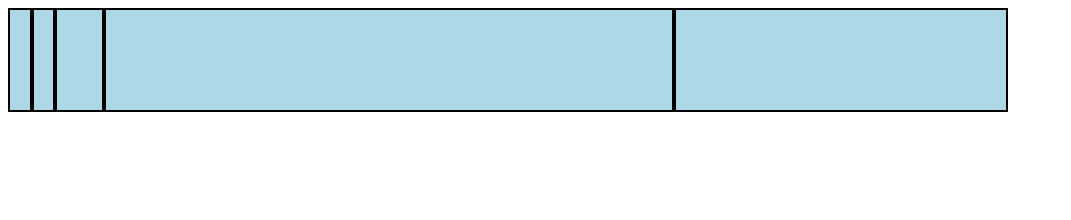
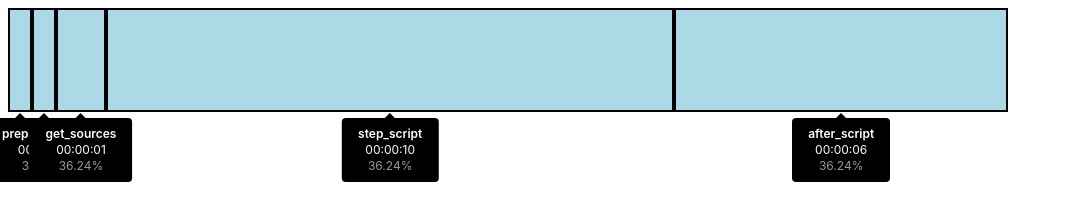
Before and after one commit to antmicro/ci-timeline-visualizer, a plain HTML site: page index.html in a window 1280 px wide. Shown: the whole page, without its empty margins (0-1071 px from the left). Drawn offline with Linux system fonts and the light colour scheme.

Commit message:
Add tooltips, move getting unfinished section's duration to Section, rename timeTaken to duration

```diff
--- a/modules/classes.js
+++ b/modules/classes.js
@@ -24,7 +24,7 @@ export class Section {
     startLine = -1;
     endLine = -1;
 
-    timeTaken = 0;
+    #duration = undefined;
     isOpen = true;
 
     constructor(sectionName, startTimestamp, endTimestamp, startLine, endLine) {
@@ -34,7 +34,7 @@ export class Section {
         this.startLine = startLine;
         this.endLine = endLine;
 
-        this.timeTaken = endTimestamp - startTimestamp;
+        this.#duration = endTimestamp - startTimestamp;
         this.isOpen = false;
     }
 
@@ -67,7 +67,13 @@ export class Section {
         this.endTimestamp = closingTag.unixTimestamp;
         this.endLine = closingTag.lineNumber;
 
-        this.timeTaken = this.endTimestamp - this.startTimestamp;
+        this.#duration = this.endTimestamp - this.startTimestamp;
         this.isOpen = false;
     }
+
+    get duration() {
+        if(this.isOpen)
+            return Math.floor(Date.now() / 1000) - this.startTimestamp;
+        return this.#duration;
+    }
 }
--- a/modules/visualize.js
+++ b/modules/visualize.js
@@ -9,10 +9,7 @@ export function visualize(parentElement, sections) {
 
     let overallTimeSum = 0;
     for (const section of sections) {
-        if (section.isOpen) {
-            section.timeTaken = Math.floor(Date.now() / 1000) - section.startTimestamp;
-        }
-        overallTimeSum += section.timeTaken;
+        overallTimeSum += section.duration;
     }
 
 
@@ -23,10 +20,10 @@ export function visualize(parentElement, sections) {
     let percentTable = [];
     for (const section of sections) {
         let truePercent;
-        if (section.timeTaken == 0) {
+        if (section.duration == 0) {
             truePercent = 0;
         } else {
-            truePercent = (section.timeTaken / overallTimeSum).toPrecision(2) * 100;
+            truePercent = (section.duration / overallTimeSum).toPrecision(2) * 100;
         }
 
         if (truePercent < minimumWidth) {
@@ -67,8 +64,55 @@ export function createSectionDiv(section, percent) {
     let newDiv = document.createElement("div");
     newDiv.setAttribute("class", "section");
     newDiv.setAttribute("style", "width: " + percent + "%")
+    createTooltip(newDiv, section);
     //newDiv.onmouseover = (event) => {}; // create tooltip!
     //newDiv.onmouseleave = (event) => {};
 
     return newDiv;
 }
+
+function createTooltip(parent, section) {
+    let tooltip = document.createElement("div");
+    tooltip.setAttribute("class", "tooltip");
+
+    let triangle = document.createElement("div");
+    triangle.setAttribute("class", "triangle");
+
+    let innerTooltip = document.createElement("div");
+    innerTooltip.setAttribute("class", "inner-tooltip");
+
+    let sectionName = document.createElement("span");
+    sectionName.setAttribute("class", "section-name");
+    sectionName.innerText = section.sectionName;
+
+    let sectionTime = document.createElement("span");
+    sectionTime.setAttribute("class", "section-time");
+    let times = [0, 0, 0]; // [hours, minutes, seconds]
+    let duration = section.duration;
+    times[0] = Math.floor(duration/3600);
+    times[1] = Math.floor((duration - times[0]*3600)/60);
+    times[2] = duration - times[0]*3600 - times[1]*60;
+    times = times.map((time) => String(time).padStart(2, '0'));
+    sectionTime.innerText = times.join(":");
+
+    let sectionShare = document.createElement("span");
+    sectionShare.setAttribute("class", "section-share");
+    sectionShare.innerText = "36.24%";
+
+    innerTooltip.appendChild(sectionName);
+    innerTooltip.appendChild(document.createElement("br"));
+    innerTooltip.appendChild(sectionTime);
+    innerTooltip.appendChild(document.createElement("br"));
+    innerTooltip.appendChild(sectionShare);
+
+    tooltip.appendChild(triangle);
+    tooltip.appendChild(innerTooltip);
+
+    parent.appendChild(tooltip);
+
+}
+
+function showTooltip(sectionDiv, section) {
+    let tooltip = sectionDiv.find
+
+}
--- a/style.css
+++ b/style.css
@@ -1,4 +1,6 @@
 #ci-timeline-visualizer {
+    font-family: -apple-system, BlinkMacSystemFont, "Segoe UI", Roboto, Oxygen-Sans, Ubuntu, Cantarell, "Helvetica Neue", sans-serif, "Apple Color Emoji", "Segoe UI Emoji", "Segoe UI Symbol", "Noto Color Emoji";
+
     position: relative;
     display: flex;
     flex-direction: row;
@@ -14,11 +16,59 @@
     height: 100%;
 }
 
-#ci-timeline-visualizer .tooltip {
-    background-color: black;
-    position: absolute;
-    height: 50px;
-    width: 50px;
+#ci-timeline-visualizer .section .tooltip {
+    position: relative; /*position using js?*/
+    display: block;
+    width: min-content;
+    margin: 0;
     top: 100%;
     left: 50%;
+    transform: translate(-50%, 0);
 }
+
+#ci-timeline-visualizer .section .tooltip .triangle {
+    position: relative;
+    top: 3px;
+    width: 0px;
+    height: 0px;
+
+    left: 50%;
+    transform: translate(-50%, 0);
+
+    border-style: solid;
+    border-width: 0 5px 5px 5px;
+    border-color: transparent transparent black transparent;
+}
+
+#ci-timeline-visualizer .section .tooltip .inner-tooltip {
+    position: relative;
+    display: table;
+    background-color: black;
+    color: white;
+    width: 100%;
+    top: 3px;
+    left: 50%;
+    transform: translate(-50%, 0);
+    height: 100%;
+
+    text-align: center;
+    font-size: 12px;
+    padding: 8px;
+    border-radius: 4px;
+    line-height: 16px;
+    font-weight: 400;
+}
+
+
+#ci-timeline-visualizer .section .tooltip .inner-tooltip .section-name {
+    font-weight: 600;
+}
+
+
+#ci-timeline-visualizer .section .tooltip .inner-tooltip .section-time {
+    color: white;
+}
+
+#ci-timeline-visualizer .section .tooltip .inner-tooltip .section-share {
+    color: #9b969d
+}
```
